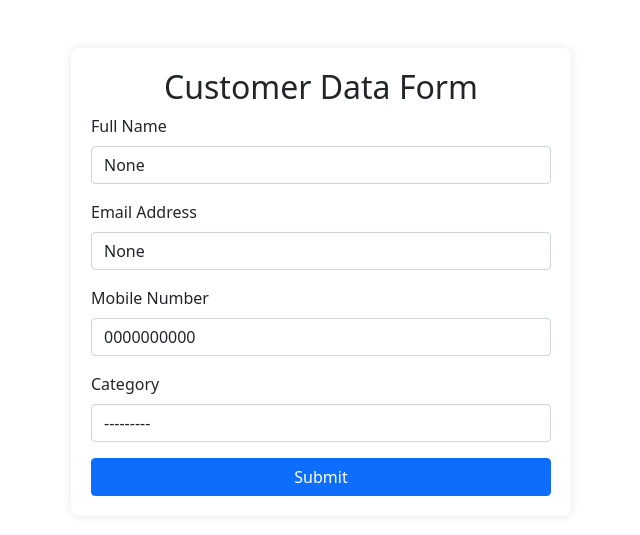
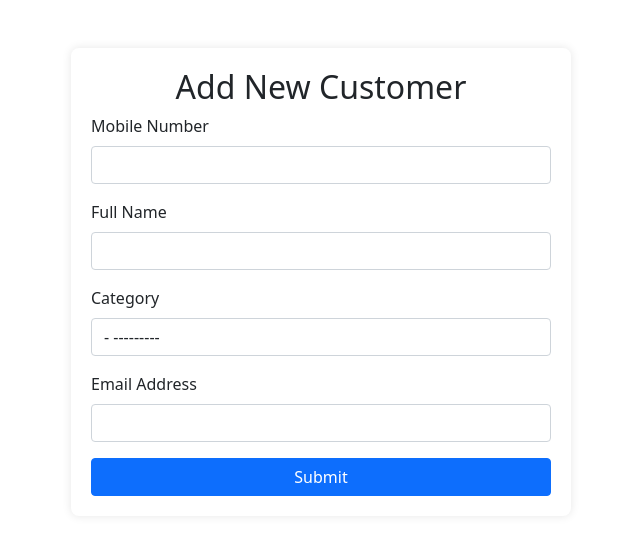
Before and after one commit to aniruddha-stqc/canteen, a Django app: page /add_customer/ in a window 1280 px wide. Shown: the part 56-591 px from the top of the page, without its empty margins (319-959 px from the left). Run offline with Django 5.2, Linux system fonts and the light colour scheme; data comes from the database, SQL or seed files in the repository; both versions use the stored data as it was after the commit; some libraries are stand-ins or nearby versions.

Commit message:
add new customer form updated but yet to save

```diff
--- a/web/forms.py
+++ b/web/forms.py
@@ -38,13 +38,27 @@ from .models import Customer, Category
 
 
 class CustomerForm(forms.ModelForm):
+
+
     class Meta:
         model = Customer
         fields = ['mobile', 'name', 'email', 'category']  # Fields to include in the form
 
+    def clean_name(self):
+        name = self.cleaned_data.get('name')
+
+        # Ensure name contains only alphabetic characters and spaces
+        if not name.replace(" ", "").isalpha():
+            raise forms.ValidationError("Name must contain only letters.")
+
+        return name
+
     # Additional validations can be added if needed
     def clean_mobile(self):
         mobile = self.cleaned_data.get('mobile')
+        # Ensure mobile is exactly 10 digits and contains only numbers
+        if not mobile.isdigit():
+            raise forms.ValidationError("Mobile number must contain only digits.")
 
         # Ensure mobile is exactly 10 digits
         if len(mobile) != 10:
--- a/web/models.py
+++ b/web/models.py
@@ -35,10 +35,10 @@ class Category(models.Model):
 from .models import Category  # Import Category once
 
 class Customer(models.Model):
-    mobile = models.CharField(max_length=10, primary_key=True, default='0000000000')
-    name = models.CharField(max_length=15)
+    mobile = models.CharField(max_length=10, primary_key=True)
+    name = models.CharField(max_length=20)
     email = models.EmailField(blank=True, null=True)
-    category = models.ForeignKey(Category, on_delete=models.CASCADE, null=True, blank=True, related_name='customers')
+    category = models.ForeignKey(Category, on_delete=models.CASCADE, related_name='customers')
 
     def __str__(self):
         return self.name
--- a/web/templates/add_customer.html
+++ b/web/templates/add_customer.html
@@ -8,7 +8,7 @@
     <link rel="stylesheet" href="{% static 'lib/css/bootstrap.min.css' %}">
     <script src="https://code.jquery.com/jquery-3.6.0.min.js"></script>
     <script src="{% static 'lib/js/bootstrap.bundle.min.js' %}"></script>
-    <title>Customer Data Form</title>
+    <title>Add New Customer</title>
     <style>
         .form-container {
             max-width: 500px;
@@ -35,7 +35,7 @@
 <!-- Main Content -->
 <div class="container mt-5">
     <div class="form-container">
-        <h2 class="text-center">Customer Data Form</h2>
+        <h2 class="text-center">Add New Customer</h2>
 
         <!-- Display success or error messages -->
         {% if success_message %}
@@ -48,10 +48,43 @@
         <form method="post">
                 {% csrf_token %}
 
+
+                {% if confirmation %}
+                <!-- Confirmation Card -->
+                    <div class="confirmation-card">
+                        <h4 class="text-center">Please Confirm the Details</h4>
+                        <p><strong>Mobile Number:</strong> {{ mobile }}</p>
+                        <p><strong>Name:</strong> {{ name }}</p>
+                        <p><strong>Category:</strong> {{ category }} (ID: {{ category.id }})</p> <!-- Display both description and ID -->
+                        <p><strong>Email:</strong> {{ email }}</p>
+
+                        <!-- Hidden fields to pass data with the form -->
+                        <input type="hidden" name="mobile" value="{{ mobile }}">
+                        <input type="hidden" name="name" value="{{ name }}">
+                        <input type="hidden" name="category" value="{{ category.id }}"> <!-- Pass category ID -->
+                        <input type="hidden" name="email" value="{{ email }}">
+
+                        <!-- Confirm and Cancel buttons -->
+                        <button type="submit" name="confirm" class="btn btn-success w-100">Confirm</button>
+                        <a href="{% url 'add_customer' %}" class="btn btn-danger w-100 mt-2">Cancel</a>
+                    </div>
+                {% else %}
+                <!-- Mobile Number Field -->
+                <div class="mb-3">
+                    <label for="id_mobile" class="form-label">Mobile Number</label>
+                    <input type="text" name="mobile" class="form-control" id="id_mobile" value="{{ form.mobile.value|default:'' }}">
+                    {% if form.mobile.errors %}
+                        <div class="text-danger">
+                            {% for error in form.mobile.errors %}
+                                <p>{{ error }}</p>
+                            {% endfor %}
+                        </div>
+                    {% endif %}
+                </div>
                 <!-- Full Name Field -->
                 <div class="mb-3">
                     <label for="id_name" class="form-label">Full Name</label>
-                <input type="text" name="name" class="form-control" id="id_name" value="{{ form.name.value }}">
+                    <input type="text" name="name" class="form-control" id="id_name" value="{{ form.name.value|default:'' }}" oninput="convertToProperCase(this)">
                     {% if form.name.errors %}
                         <div class="text-danger">
                             {% for error in form.name.errors %}
@@ -61,31 +94,6 @@
                     {% endif %}
                 </div>
 
-            <!-- Email Address Field -->
-            <div class="mb-3">
-                <label for="id_email" class="form-label">Email Address</label>
-                <input type="email" name="email" class="form-control" id="id_email" value="{{ form.email.value }}">
-                {% if form.email.errors %}
-                    <div class="text-danger">
-                        {% for error in form.email.errors %}
-                            <p>{{ error }}</p>
-                        {% endfor %}
-                    </div>
-                {% endif %}
-            </div>
-
-            <!-- Mobile Number Field -->
-            <div class="mb-3">
-                <label for="id_mobile" class="form-label">Mobile Number</label>
-                <input type="text" name="mobile" class="form-control" id="id_mobile" value="{{ form.mobile.value }}">
-                {% if form.mobile.errors %}
-                    <div class="text-danger">
-                        {% for error in form.mobile.errors %}
-                            <p>{{ error }}</p>
-                        {% endfor %}
-                    </div>
-                {% endif %}
-            </div>
 
                 <!-- Category Field (Dropdown) -->
                 <div class="mb-3">
@@ -93,7 +101,7 @@
                     <select name="category" class="form-control" id="id_category">
                         {% for value, label in form.category.field.choices %}
                             <option value="{{ value }}" {% if value == form.category.value %}selected{% endif %}>
-                            {{ label }}
+                                {{ value }} - {{ label }}  <!-- Display "ID - Name" -->
                             </option>
                         {% endfor %}
                     </select>
@@ -106,10 +114,34 @@
                     {% endif %}
                 </div>
 
+                <!-- Email Address Field -->
+                <div class="mb-3">
+                    <label for="id_email" class="form-label">Email Address</label>
+                    <input type="email" name="email" class="form-control" id="id_email" value="{{ form.email.value|default:'' }}">
+                    {% if form.email.errors %}
+                        <div class="text-danger">
+                            {% for error in form.email.errors %}
+                                <p>{{ error }}</p>
+                            {% endfor %}
+                        </div>
+                    {% endif %}
+                </div>
+
+                <!-- Submit Button for Initial Form -->
                 <button type="submit" class="btn btn-primary w-100">Submit</button>
+            {% endif %}
         </form>
     </div>
 </div>
+<script>
+function convertToProperCase(input) {
+    let words = input.value.toLowerCase().split(' ');
+    for (let i = 0; i < words.length; i++) {
+        words[i] = words[i].charAt(0).toUpperCase() + words[i].slice(1);
+    }
+    input.value = words.join(' ');
+}
+</script>
+</body>
 
-</body>
 </html>
--- a/web/views.py
+++ b/web/views.py
@@ -217,34 +217,72 @@ from .forms import CustomerForm
 
 
 def add_customer(request):
+
     if request.method == 'POST':
         # Instantiate the form with POST data
         form = CustomerForm(request.POST)
 
-        if form.is_valid():
-            try:
-                # Save the form data to create a new customer
-                form.save()
+        # Check if it's a confirmation action
+        if 'confirm' in request.POST:
+            print("Form data:", request.POST)  # Log submitted form data
+            if form.is_valid():
 
-                # Add a success message for the user
-                messages.success(request, "Customer added successfully!")
+                # Check if all required fields are present and valid
+                mobile = form.cleaned_data.get('mobile')
+                name = form.cleaned_data.get('name')
+                category = form.cleaned_data.get('category')
+                email = form.cleaned_data.get('email')
 
-                # Redirect to the same page or another success page
-                return redirect('add_customer')  # Replace with your redirect URL
-            except Exception as e:
-                # Handle any exceptions that occur during saving
-                messages.error(request, f"An error occurred while adding the customer: {str(e)}")
-        else:
-            # If the form is not valid, send error messages for the form fields
-            for field in form.errors:
-                messages.error(request, f"Error in {field}: {form.errors[field]}")
+                # Ensure that mobile, name, and category are not empty
+                if not mobile or not name or not category:
+                    messages.error(request, "All required fields (mobile, name, category) must be filled out.")
+                    return render(request, 'add_customer.html', {
+                        'form': form,
+                        'mobile': mobile,
+                        'name': name,
+                        'category': category,
+                        'email': email,
+                        'confirmation': True
+                    })
 
+
+                try:
+                    # Save the form data to create a new customer
+                    form.save()
+
+                    # Add a success message for the user
+                    messages.success(request, "Customer added successfully!")
+
+                    # Redirect to the same page or another success page
+                    return redirect('add_customer')  # Replace with your redirect URL
+                except Exception as e:
+                    # Handle any exceptions that occur during saving
+                    messages.error(request, f"An error occurred while adding the customer: {str(e)}")
+            else:
+                # If the form is not valid, send error messages for the form fields
+                for field in form.errors:
+                    messages.error(request, f"Error in {field}: {form.errors[field]}")
+        # Check if it's a cancel action
+        elif 'cancel' in request.POST:
+            # Redirect back to the previous page (no changes are saved)
+            return redirect('add_customer')  # Replace with your previous view
+
+        # If form is valid and not a confirmation or cancel, display the confirmation card
+        if form.is_valid() and not ('confirm' in request.POST or 'cancel' in request.POST):
+            return render(request, 'add_customer.html', {
+                'form': form,
+                'mobile': form.cleaned_data['mobile'],
+                'name': form.cleaned_data['name'],
+                'category': form.cleaned_data['category'],
+                'email': form.cleaned_data['email'],
+                'confirmation': True
+            })
     else:
         # If it's a GET request, just display the empty form
         form = CustomerForm()
 
     # Render the template with the form and any messages
-    return render(request, 'add_customer.html', {'form': form})
+    return render(request, 'add_customer.html', {'form': form, 'confirmation': False})
 
 
 from django.shortcuts import render, redirect
@@ -254,6 +292,8 @@ from django.shortcuts import render, redirect
 from .forms import CategoryForm
 
 def add_category(request):
+
+
     if request.method == 'POST':
         form = CategoryForm(request.POST)
         if form.is_valid():
```
Also changed, not shown: db.sqlite3. Lines whose indentation alone changed are shown as unchanged.
